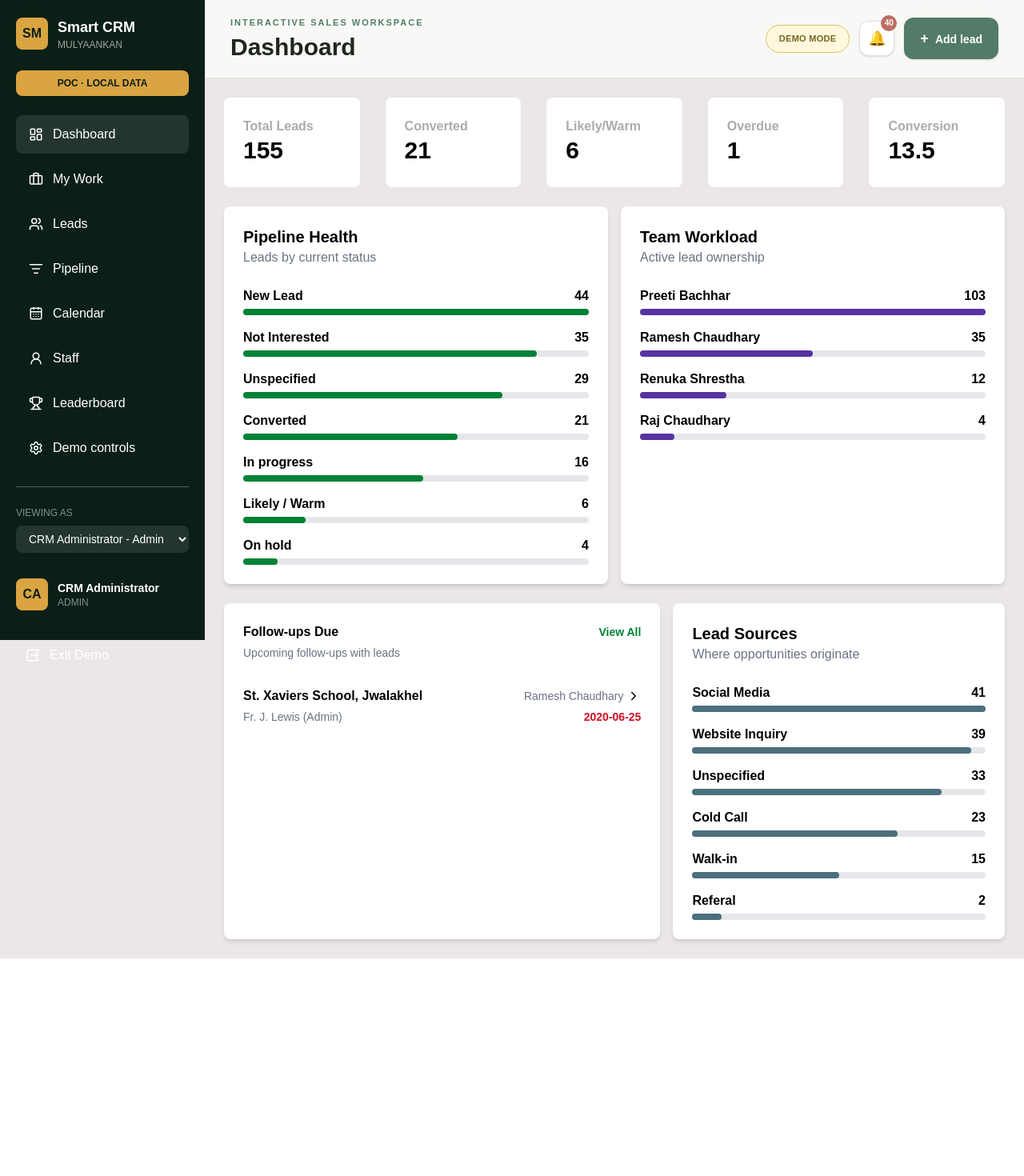
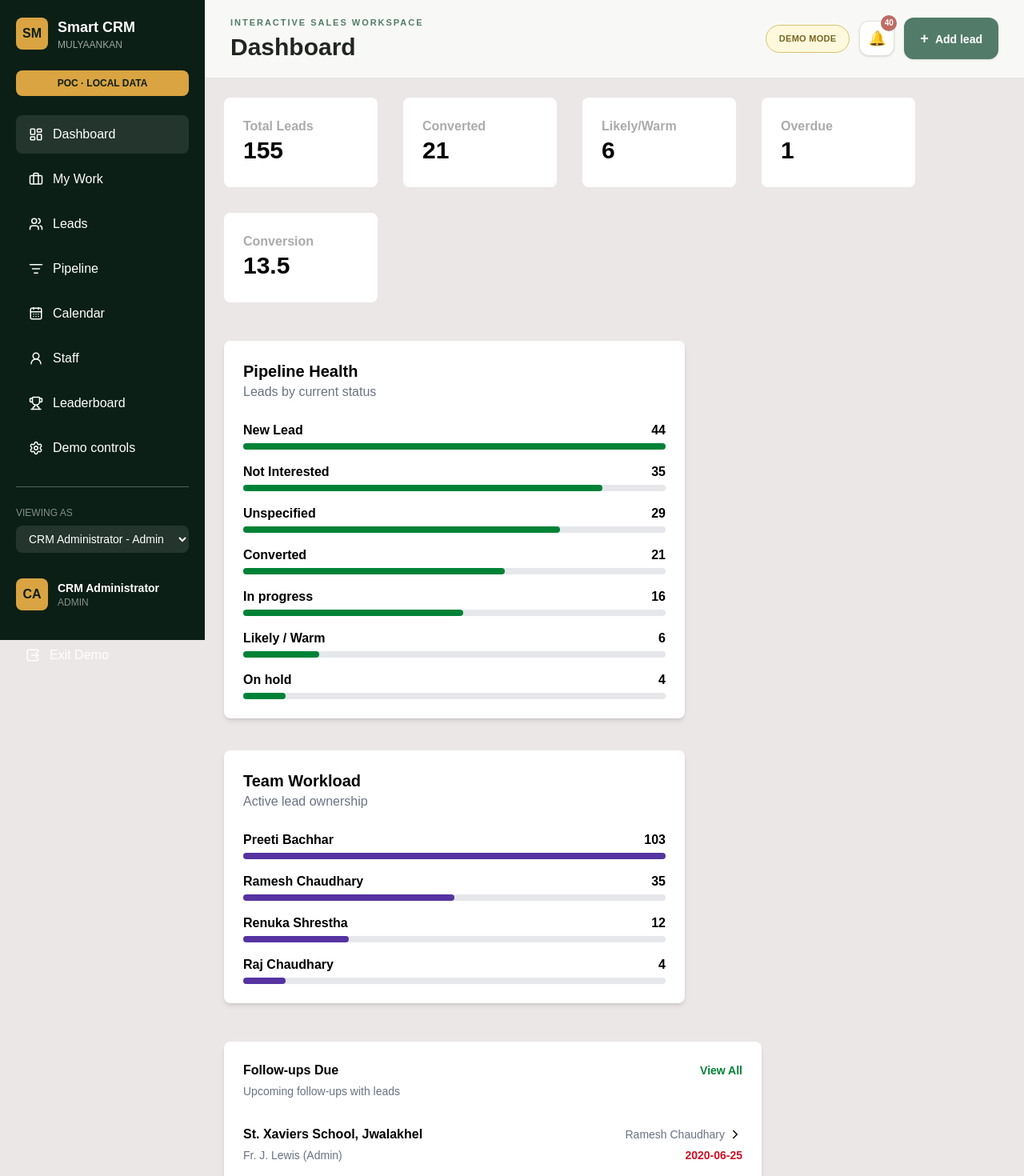
Before and after one commit to simranbist62/Smart-CRM, a Next.js app: page /dashboard in a window 1280 px wide. Shown: the top 1470 px of the page at 80% size. Before the commit the page ends 1198 px from the top, so only its background shows below. Built offline with nearby package versions, Linux system fonts and the light colour scheme.

Commit message:
Update page.tsx
Adding pop up in dashboard file for , leads generation

```diff
--- a/src/app/dashboard/page.tsx
+++ b/src/app/dashboard/page.tsx
@@ -1,3 +1,6 @@
+"use client";
+
+import { useState } from "react";
 import FollowsUp from "@/src/components/dashboard/FollowsUp";
 import LeadSources from "@/src/components/dashboard/LeadSources";
 import Pipeline from "@/src/components/dashboard/Pipeline";
@@ -5,17 +8,49 @@ import StatCard from "@/src/components/dashboard/StatCard";
 import TeamWorkload from "@/src/components/dashboard/TeamWorkload";
 import Navbar from "@/src/components/layout/Navbar";
 import Sidebar from "@/src/components/layout/Sidebar";
+import AddLeadModal from "@/src/components/Leads/AddLeadModal";
+
+type Lead = {
+  id: number;
+  school: string;
+  source: string;
+  contact: string;
+  phone: string;
+  status: string;
+  score: string;
+  assignedTo: string;
+  nextAction: string;
+};
 
 export default function Dashboard() {
+  const [showModal, setShowModal] = useState(false);
+  const [editingLead, setEditingLead] = useState<Lead | null>(null);
+
+  const handleAddLead = () => {
+    setEditingLead(null);
+    setShowModal(true);
+  };
+
+  const handleSaveLead = (lead: Lead) => {
+    console.log("Lead saved:", lead);
+    setShowModal(false);
+    setEditingLead(null);
+  };
+
+  const handleCloseModal = () => {
+    setShowModal(false);
+    setEditingLead(null);
+  };
+
   return (
     <div className="min-h-screen bg-[#ebe7e6]">
-      <div className="ml-64">
-        <Navbar />
-      </div>
       <Sidebar />
 
-      <main className=" ml-64 p-6">
-        <div className="flex gap-8">
+      <div className="lg:ml-64">
+        <Navbar onAddLead={handleAddLead} />
+
+        <main className="p-6">
+          <div className="flex flex-wrap gap-8">
             <StatCard heading="Total Leads" number={155} />
             <StatCard heading="Converted" number={21} />
             <StatCard heading="Likely/Warm" number={6} />
@@ -23,16 +58,25 @@ export default function Dashboard() {
             <StatCard heading="Conversion" number={13.5} />
           </div>
 
-        <div className="flex gap-4">
+          <div className="mt-6 flex flex-wrap gap-4">
             <Pipeline />
             <TeamWorkload />
           </div>
 
-        <div className="flex gap-4">
+          <div className="mt-6 flex flex-wrap gap-4">
             <FollowsUp />
             <LeadSources />
           </div>
         </main>
       </div>
+
+      {showModal && (
+        <AddLeadModal
+          lead={editingLead}
+          onClose={handleCloseModal}
+          onSave={handleSaveLead}
+        />
+      )}
+    </div>
   );
 }
```
Lines whose indentation alone changed are shown as unchanged.
